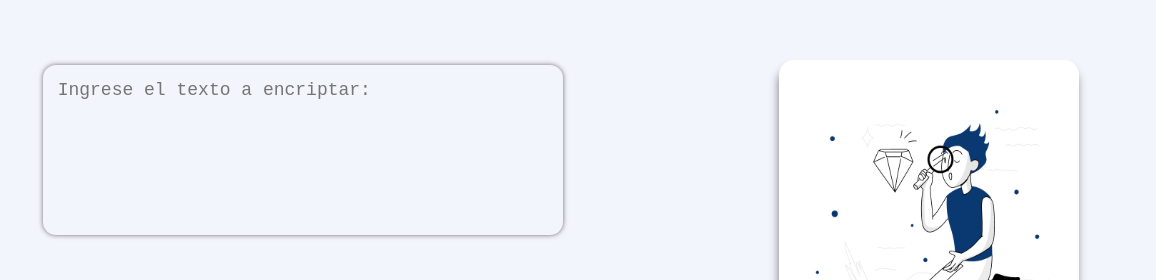
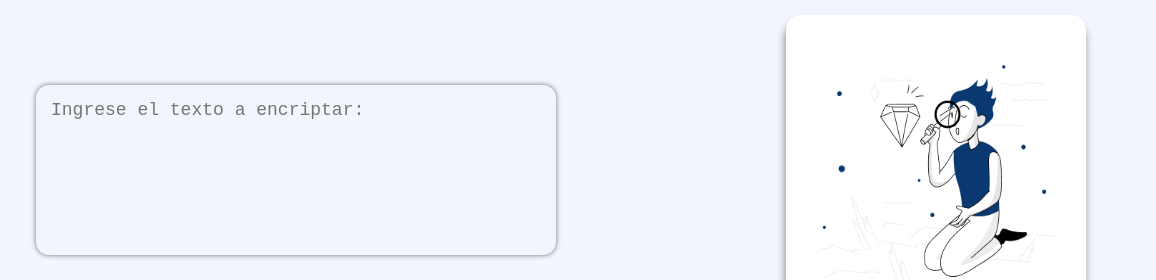
Before and after one commit to JairoVarelaa/encriptador.github.io, a plain HTML site: page index.html in a window 1280 px wide. Shown: the top 280 px of the page, 124-1280 px from the left. Drawn offline with nearby package versions, Linux system fonts and the light colour scheme.

Commit message:
ajuste de seccion 2

```diff
--- a/estilosCSS/estilos.css
+++ b/estilosCSS/estilos.css
@@ -15,8 +15,7 @@ body{
     padding-top: 20px;
 }
 #header{
-    grid-column-start: header;
-    grid-column-end: header;
+    grid-area: header;
     width: 100%;
     padding-top: 10px;
 }
@@ -26,18 +25,19 @@ body{
 .container_grid{
     display: grid;
     grid-template-columns: 2fr 1fr;
-    grid-template-rows: 60px 600px 1fr ;
-    grid-template-areas: "header header"
+    grid-template-rows: 60px 550px 1fr ;
+    grid-template-areas: "header seccion_2"
                          "seccion_1 seccion_2"
                          "footer footer";
+    gap: 20px;
 
 }
 .item_menu_1{
+    grid-area: seccion_1;
     display: block;
     align-items: center;
     text-align: center;
-    grid-column-start: seccion_1;
-    grid-column-end: seccion_1;
+
 }
 textarea{
     margin-top: 5px;
@@ -45,17 +45,16 @@ textarea{
     border: none;
 }
 .item_menu_2{
+    grid-area: seccion_2;
     background: white;
     width: 300px;
+    height: 600px;
     border-radius: 15px;
     box-shadow: -1px 8px 9px 0px rgba(145,138,145,1);
-    display: block;
     text-align: center;
     align-items: center;
     color: #092b55;
-    grid-column-start: seccion_2;
-    grid-column-end: seccion_2;
-    margin: 0 0 30px 50px;
+    margin: 15px 0 15px 50px;
 }
 .item_menu_2 p{
  color: #7578ad;
```
